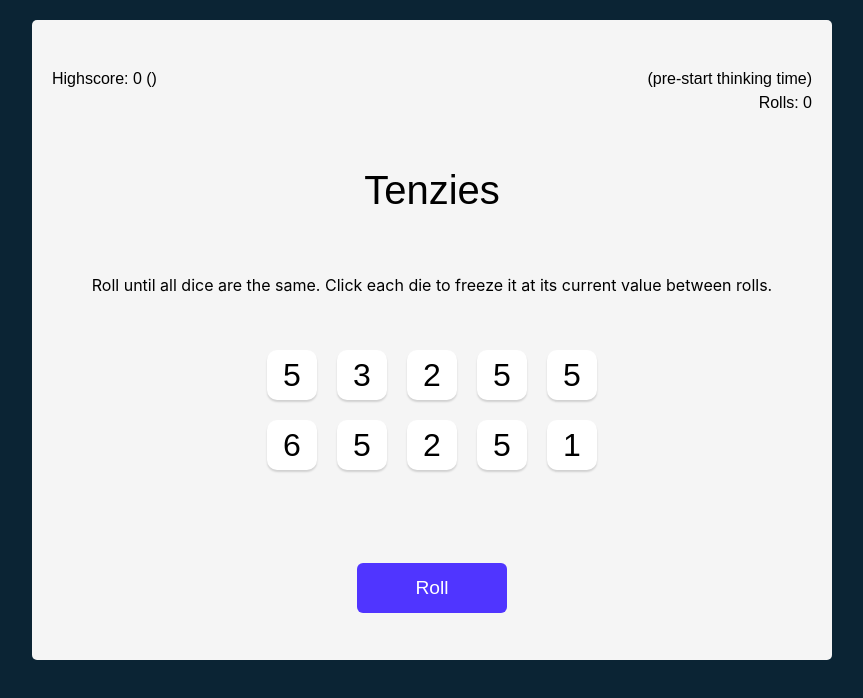
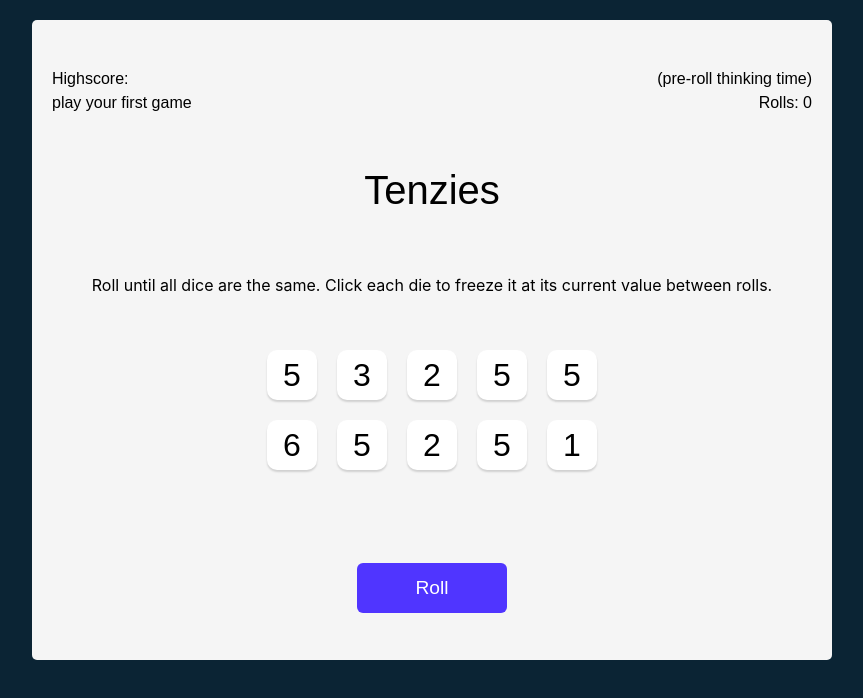
Before and after one commit to vukang/Tenzies, a React (Create React App) app: page / in a window 1280 px wide. Shown: the top 698 px of the page, without its empty margins (208-1071 px from the left). Built offline with nearby package versions, Linux system fonts and the light colour scheme.

Commit message:
changed minor wording in stats display

```diff
--- a/src/App.js
+++ b/src/App.js
@@ -100,12 +100,16 @@ export default function App() {
     <main>
       <div className='stats'>
         <div className='highscore'>
-          Highscore: {highscore.rolls} ({highscore.time})
+          Highscore:
+          <br />
+          {highscore.rolls > 0
+            ? `${highscore.rolls} rolls in (${highscore.time})  minutes`
+            : 'play your first game'}
           <br />
         </div>
         <div className='currentScore'>
           <span>
-            {rolls !== 0 ? `Time: ${minutes}:${seconds}` : '(pre-start thinking time)'}
+            {rolls !== 0 ? `Time: ${minutes}:${seconds}` : '(pre-roll thinking time)'}
           </span>
           <br />
           Rolls: {rolls}
```
